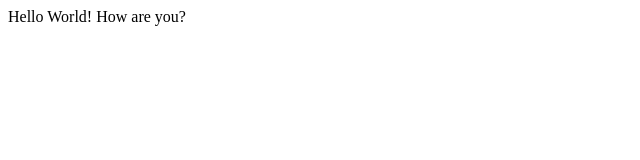
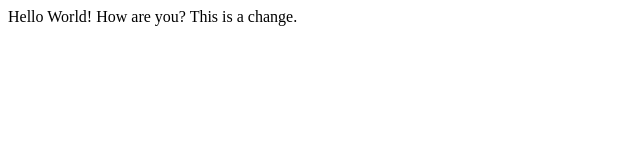
Before and after one commit to JAnderson88/upgraded-memory, a plain HTML site: page index.html in a window 1280 px wide. Shown: the whole page, without its empty margins (0-640 px from the left). Drawn offline with Linux system fonts and the light colour scheme.

Commit message:
Just trying to make it work

```diff
--- a/index.html
+++ b/index.html
@@ -3,6 +3,6 @@
     <title>Demo</title>
   </head>
   <body>
-    Hello World! How are you?
+    Hello World! How are you? This is a change.
   </body>
 </html>
```
